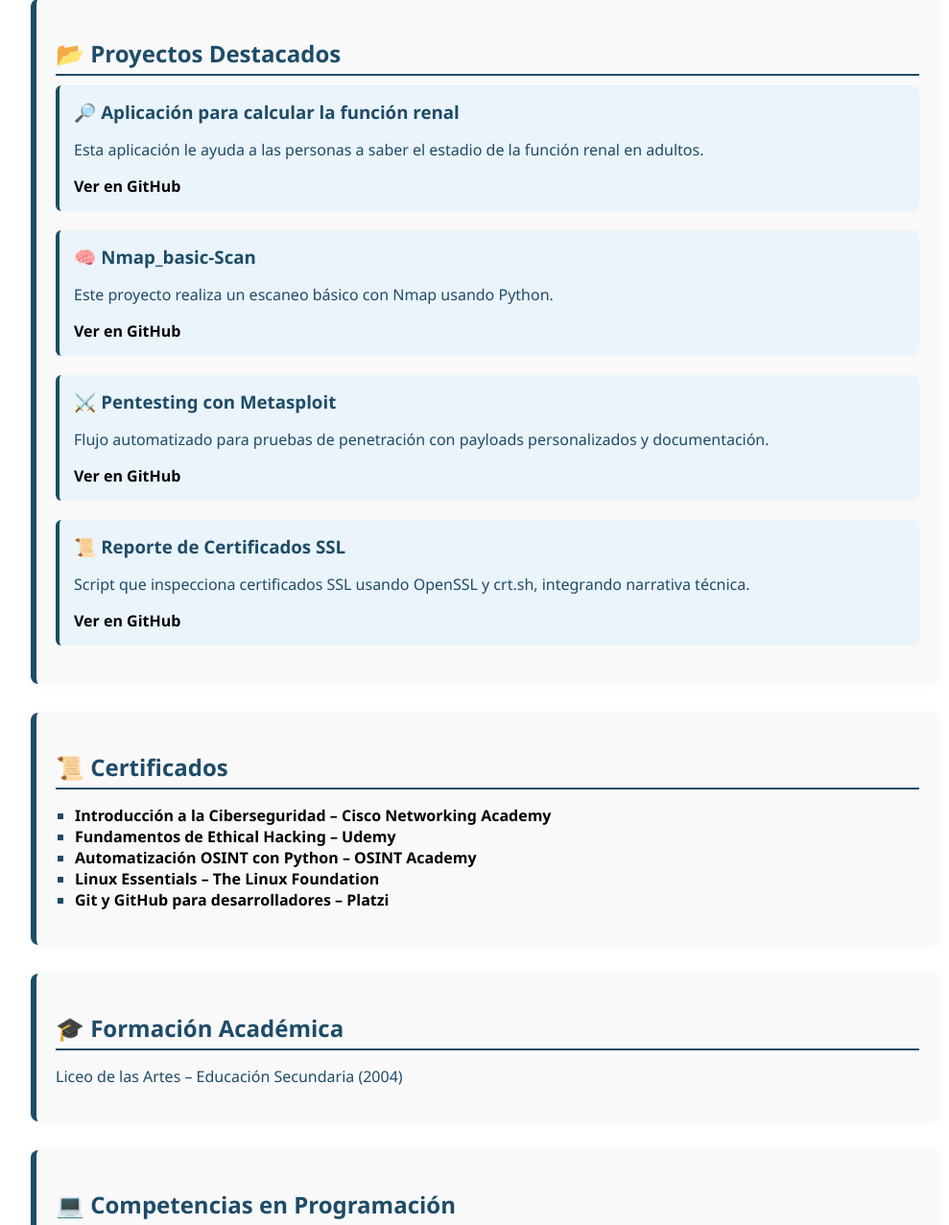
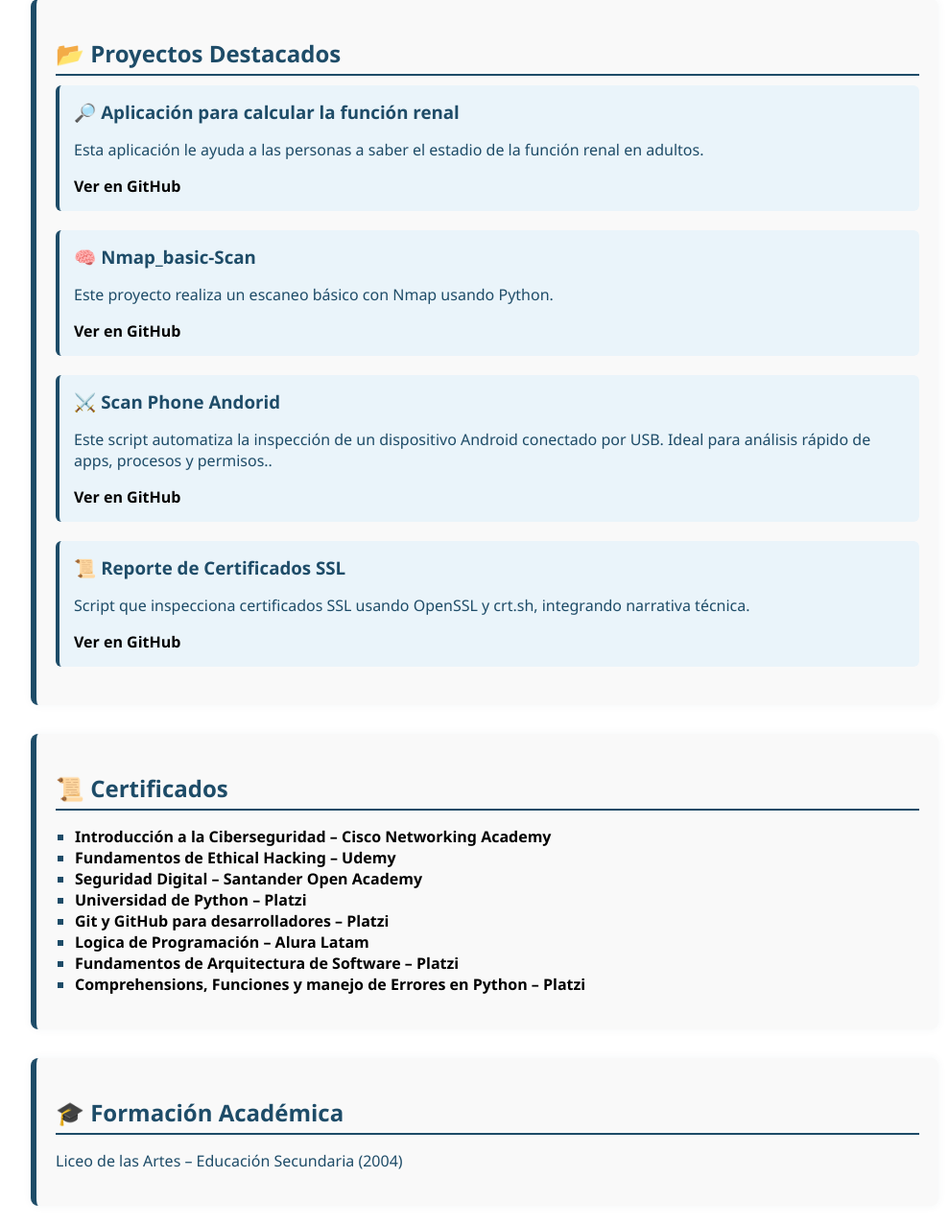
Before and after one commit to Rodrigo-hckr/Curriculum-Vitae, a Flask app: page / in a window 1280 px wide. Shown: the part 1529-2806 px from the top of the page at 96% size, without its empty margins (135-1124 px from the left). Run offline with Flask 3, Linux system fonts and the light colour scheme.

Commit message:
Agregamos certificados de Platzi, Alura, Udemy

```diff
--- a/templates/index.html
+++ b/templates/index.html
@@ -76,9 +76,9 @@
         </div>
 
         <div>
-            <h3>⚔️ Pentesting con Metasploit</h3>
-            <p>Flujo automatizado para pruebas de penetración con payloads personalizados y documentación.</p>
-            <a href="https://github.com/Rodrigo-hckr/metasploit-ritual-pentest" target="_blank">Ver en GitHub</a>
+            <h3>⚔️ Scan Phone Andorid</h3>
+            <p>Este script automatiza la inspección de un dispositivo Android conectado por USB. Ideal para análisis rápido de apps, procesos y permisos..</p>
+            <a href="https://github.com/Rodrigo-hckr/phone_Scan_Android" target="_blank">Ver en GitHub</a>
         </div>
 
         <div>
@@ -102,18 +102,33 @@
             </a>
         </li>
         <li>
-            <a href="https://academy.osinttech.com/certificates/osint-python" target="_blank">
-                Automatización OSINT con Python – OSINT Academy
+            <a href="https://www.linkedin.com/in/rodrigo-moguel-mendoza-73957b1a3/details/certifications/1756856861282/single-media-viewer/?profileId=ACoAAC-asV0BrTyvruaOngikC9jzSkcul8UGAfw" target="_blank">
+                Seguridad Digital – Santander Open Academy
             </a>
         </li>
         <li>
-            <a href="https://training.linuxfoundation.org/certification/linux-essentials/" target="_blank">
-                Linux Essentials – The Linux Foundation
+            <a href="https://platzi.com/p/barbas010289/curso/10002-python/diploma/detalle/" target="_blank">
+                Universidad de Python – Platzi
             </a>
         </li>
         <li>
             <a href="https://platzi.com/p/rodrigo/cursos/git-github/" target="_blank">
                 Git y GitHub para desarrolladores – Platzi
+            </a>
+        </li>
+        <li>
+            <a href="https://app.aluracursos.com/user/barbas010289/fullCertificate/e591d02a254aa749402eb9ae3d06e128" target="_blank">
+                Logica de Programación – Alura Latam
+            </a>
+        </li>
+        <li>
+            <a href="https://platzi.com/p/barbas010289/curso/1247-arquitectura-software/diploma/detalle/" target="_blank">
+                Fundamentos de Arquitectura de Software – Platzi
+            </a>
+        </li>
+        <li>
+            <a href="https://platzi.com/p/barbas010289/curso/4260-python-funciones/diploma/detalle/" target="_blank">
+                Comprehensions, Funciones y manejo de Errores en Python – Platzi
             </a>
         </li>
     </ul>
```
